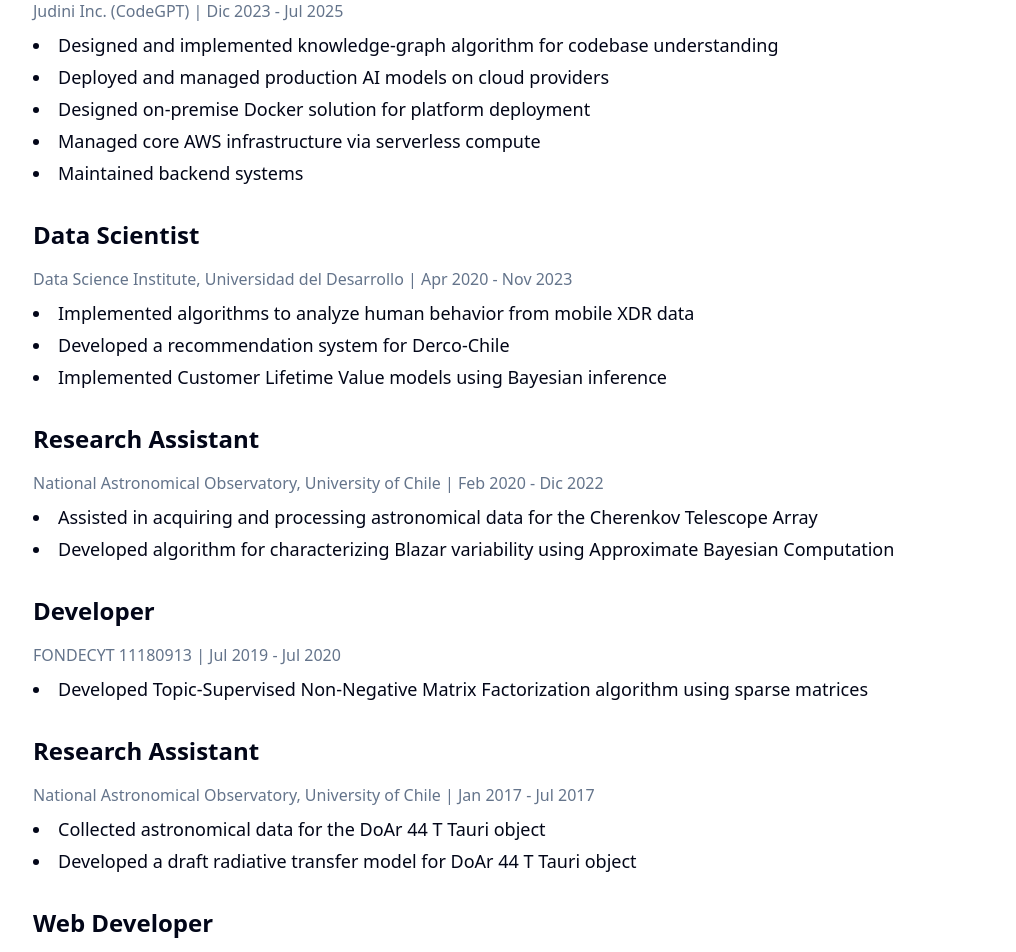
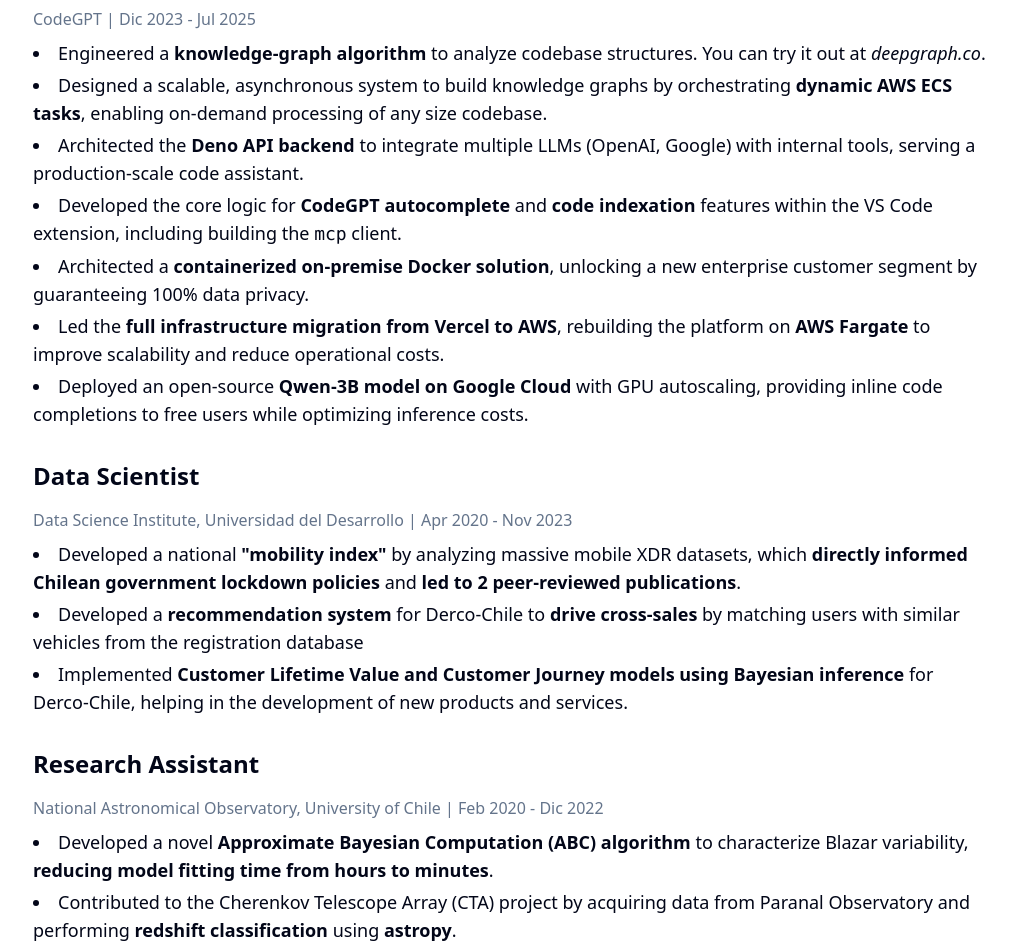
Before and after one commit to Vokturz/vnavarro.dev, a SvelteKit app: page /resume in a window 1280 px wide. Shown: the part 540-1492 px from the top of the page, without its empty margins (127-1143 px from the left). Built offline with nearby package versions, Linux system fonts and the light colour scheme.

Commit message:
improve resume

```diff
--- a/src/routes/resume/+page.svelte
+++ b/src/routes/resume/+page.svelte
@@ -65,7 +65,9 @@
       <div class="bg-primary mx-auto mt-4 h-1 w-40 rounded-full"></div>
 
       <!-- <p class="text-muted-foreground mt-4 text-xl">Software Engineer</p> -->
-      <div class="text-muted-foreground mt-6 flex items-center justify-center space-x-6">
+      <div
+        class="text-muted-foreground mt-6 flex flex-col items-center justify-center space-y-2 space-x-6 lg:flex-row"
+      >
         <a href="mailto:vnavarroaranguiz@gmail.com" class="hover:text-primary flex items-center">
           <Mail class="mr-2 h-5 w-5" />
           <span>vnavarroaranguiz@gmail.com</span>
@@ -90,13 +92,42 @@
       <div class="space-y-8">
         <div>
           <h3 class="text-2xl font-semibold">AI Engineer</h3>
-          <p class="text-muted-foreground">Judini Inc. (CodeGPT) | Dic 2023 - Jul 2025</p>
+          <p class="text-muted-foreground">CodeGPT | Dic 2023 - Jul 2025</p>
           <ul class="mt-2 list-inside list-disc space-y-1 text-lg">
-            <li>Designed and implemented knowledge-graph algorithm for codebase understanding</li>
-            <li>Deployed and managed production AI models on cloud providers</li>
-            <li>Designed on-premise Docker solution for platform deployment</li>
-            <li>Managed core AWS infrastructure via serverless compute</li>
-            <li>Maintained backend systems</li>
+            <li>
+              Engineered a <strong>knowledge-graph algorithm</strong> to analyze codebase
+              structures. You can try it out at
+              <a class="italic hover:underline" href="https://www.deepgraph.co/">deepgraph.co</a>.
+            </li>
+            <li>
+              Designed a scalable, asynchronous system to build knowledge graphs by orchestrating <strong
+                >dynamic AWS ECS tasks</strong
+              >, enabling on-demand processing of any size codebase.
+            </li>
+            <li>
+              Architected the <strong>Deno API backend</strong> to integrate multiple LLMs (OpenAI, Google)
+              with internal tools, serving a production-scale code assistant.
+            </li>
+            <li>
+              Developed the core logic for <strong>CodeGPT autocomplete</strong>
+              and
+              <strong>code indexation</strong>
+              features within the VS Code extension, including building the <code>mcp</code> client.
+            </li>
+            <li>
+              Architected a <strong>containerized on-premise Docker solution</strong>, unlocking a
+              new enterprise customer segment by guaranteeing 100% data privacy.
+            </li>
+            <li>
+              Led the <strong>full infrastructure migration from Vercel to AWS</strong>, rebuilding
+              the platform on <strong>AWS Fargate</strong> to improve scalability and reduce operational
+              costs.
+            </li>
+            <li>
+              Deployed an open-source <strong>Qwen-3B model on Google Cloud</strong>
+              with GPU autoscaling, providing inline code completions to free users while optimizing
+              inference costs.
+            </li>
           </ul>
         </div>
         <div>
@@ -105,9 +136,22 @@
             Data Science Institute, Universidad del Desarrollo | Apr 2020 - Nov 2023
           </p>
           <ul class="mt-2 list-inside list-disc space-y-1 text-lg">
-            <li>Implemented algorithms to analyze human behavior from mobile XDR data</li>
-            <li>Developed a recommendation system for Derco-Chile</li>
-            <li>Implemented Customer Lifetime Value models using Bayesian inference</li>
+            <li>
+              Developed a national <strong>"mobility index"</strong> by analyzing massive mobile XDR
+              datasets, which
+              <strong>directly informed Chilean government lockdown policies</strong>
+              and <strong>led to 2 peer-reviewed publications</strong>.
+            </li>
+            <li>
+              Developed a <strong>recommendation system</strong> for Derco-Chile to
+              <strong>drive cross-sales</strong> by matching users with similar vehicles from the registration
+              database
+            </li>
+            <li>
+              Implemented <strong
+                >Customer Lifetime Value and Customer Journey models using Bayesian inference</strong
+              > for Derco-Chile, helping in the development of new products and services.
+            </li>
           </ul>
         </div>
         <div>
@@ -117,12 +161,14 @@
           </p>
           <ul class="mt-2 list-inside list-disc space-y-1 text-lg">
             <li>
-              Assisted in acquiring and processing astronomical data for the Cherenkov Telescope
-              Array
+              Developed a novel <strong>Approximate Bayesian Computation (ABC) algorithm</strong>
+              to characterize Blazar variability,
+              <strong>reducing model fitting time from hours to minutes</strong>.
             </li>
             <li>
-              Developed algorithm for characterizing Blazar variability using Approximate Bayesian
-              Computation
+              Contributed to the Cherenkov Telescope Array (CTA) project by acquiring data from
+              Paranal Observatory and performing <strong>redshift classification</strong> using
+              <strong>astropy</strong>.
             </li>
           </ul>
         </div>
@@ -131,12 +177,18 @@
           <p class="text-muted-foreground">FONDECYT 11180913 | Jul 2019 - Jul 2020</p>
           <ul class="mt-2 list-inside list-disc space-y-1 text-lg">
             <li>
-              Developed Topic-Supervised Non-Negative Matrix Factorization algorithm using sparse
-              matrices
+              Developed and published <code>tsnmf</code>, a
+              <strong>Scikit-Learn compatible Python package</strong> for Topic-Supervised NMF,
+              <strong>optimizing it for sparse matrices</strong>.
+            </li>
+            <li>
+              This package became the <strong>core model for a published paper</strong>,
+              successfully <strong>inferring city-wide transportation modes</strong>
+              from mobile phone network data in Santiago.
             </li>
           </ul>
         </div>
-        <div>
+        <!-- <div>
           <h3 class="text-2xl font-semibold">Research Assistant</h3>
           <p class="text-muted-foreground">
             National Astronomical Observatory, University of Chile | Jan 2017 - Jul 2017
@@ -154,6 +206,7 @@
             <li>Created UML diagrams for core platform components</li>
           </ul>
         </div>
+      </div> -->
       </div>
     </section>
 
@@ -325,3 +378,10 @@
     </section>
   </main>
 </div>
+
+<style>
+  strong {
+    font-weight: 600;
+    /*color: var(--secondary);*/
+  }
+</style>
```
